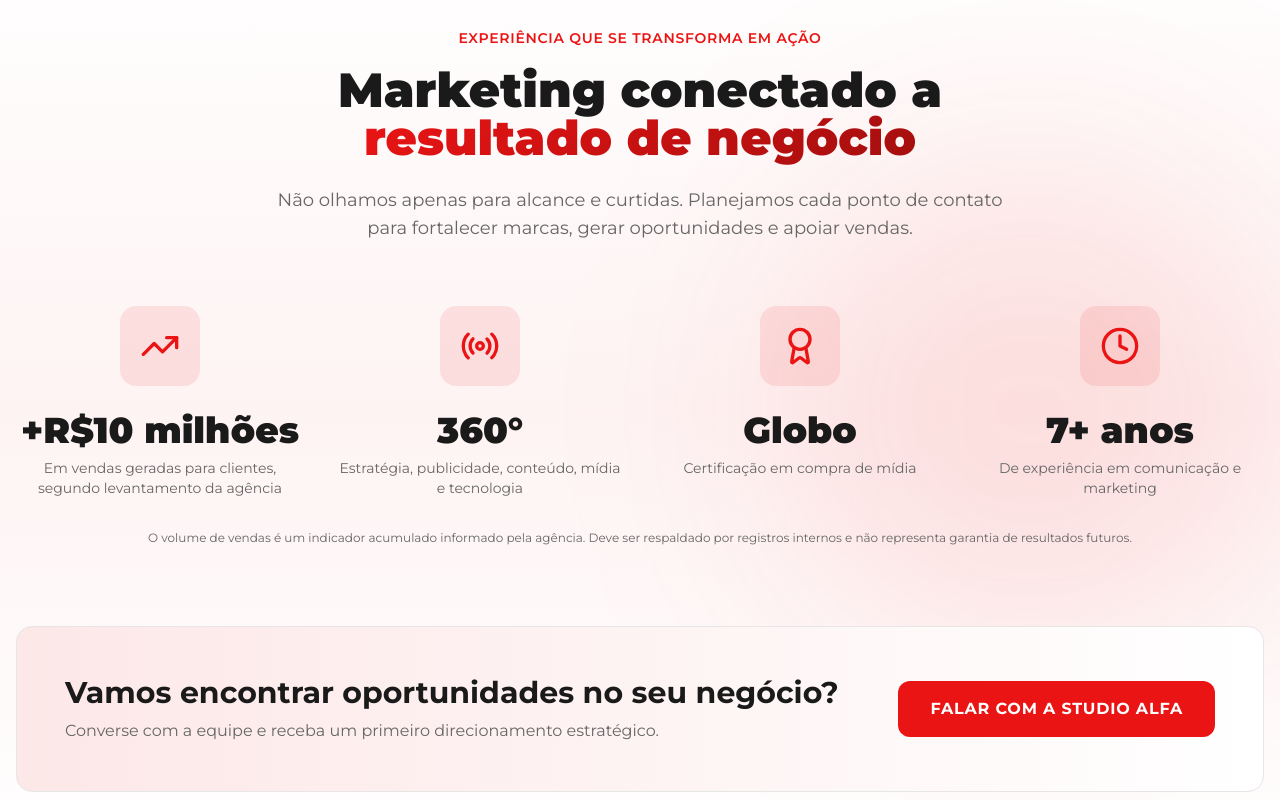
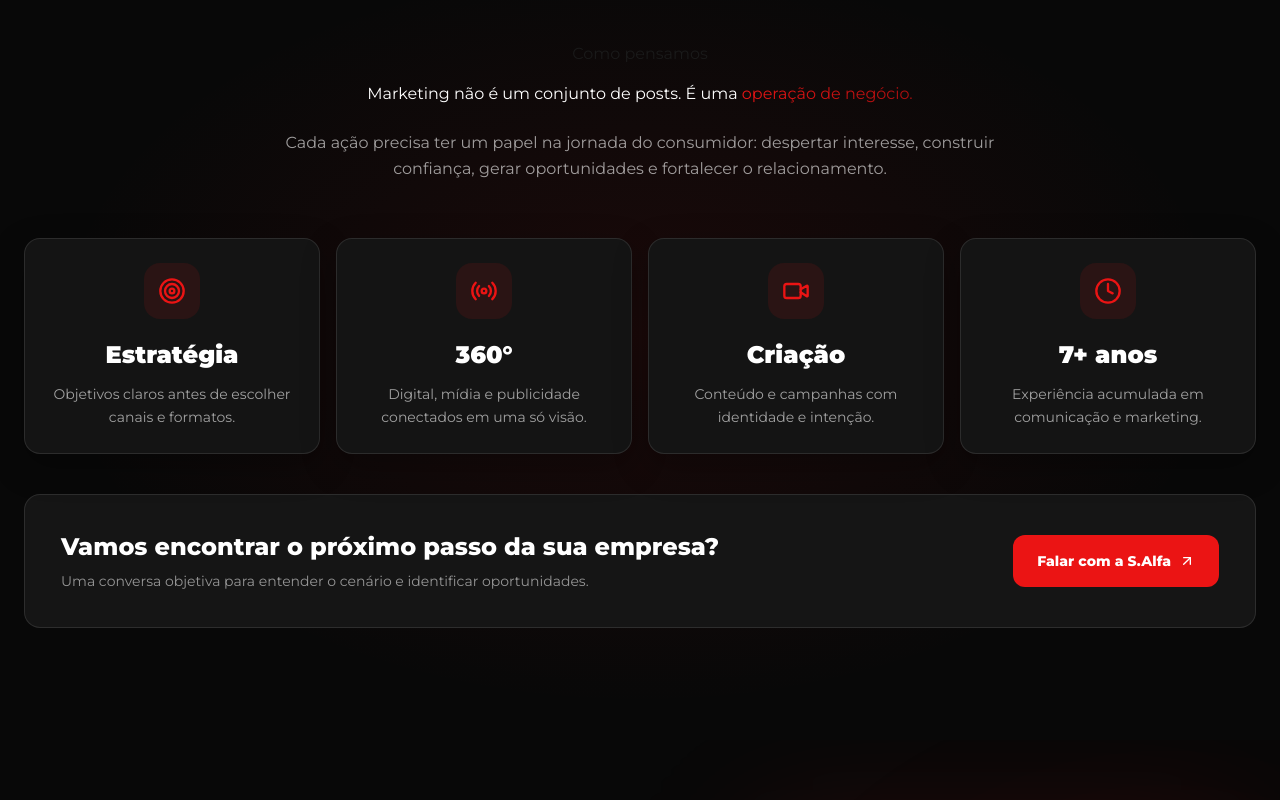
Before and after one commit to studioalfamarketingdigital-dev/studioalfamkt, a React (Vite) app: page / in a window 1280 px wide. Shown: the part 4980-5780 px from the top of the page. Built offline with nearby package versions, Linux system fonts and the light colour scheme; the HTML template or start-up script is replaced by a standard one.

Commit message:
Sincroniza versão atual S.Alfa MKT

```diff
--- a/src/components/Results.tsx
+++ b/src/components/Results.tsx
@@ -1,46 +1,21 @@
-import { TrendingUp, Radio, Award, Clock } from "lucide-react";
+import { Target, Radio, Video, Clock, ArrowUpRight } from "lucide-react";
 
-const stats = [
-  { icon: TrendingUp, value: "+R$10 milhões", label: "Em vendas geradas para clientes, segundo levantamento da agência" },
-  { icon: Radio, value: "360°", label: "Estratégia, publicidade, conteúdo, mídia e tecnologia" },
-  { icon: Award, value: "Globo", label: "Certificação em compra de mídia" },
-  { icon: Clock, value: "7+ anos", label: "De experiência em comunicação e marketing" },
+const pillars = [
+  { icon: Target, value: "Estratégia", label: "Objetivos claros antes de escolher canais e formatos." },
+  { icon: Radio, value: "360°", label: "Digital, mídia e publicidade conectados em uma só visão." },
+  { icon: Video, value: "Criação", label: "Conteúdo e campanhas com identidade e intenção." },
+  { icon: Clock, value: "7+ anos", label: "Experiência acumulada em comunicação e marketing." },
 ];
 
 const Results = () => (
-  <section id="resultados" className="py-24 relative overflow-hidden">
-    <div className="absolute inset-0 bg-gradient-to-b from-background via-primary/5 to-background" />
-    <div className="absolute right-0 top-1/2 -translate-y-1/2 w-[500px] h-[500px] bg-primary/10 rounded-full blur-[120px]" />
-    <div className="container mx-auto px-4 relative z-10">
-      <div className="text-center max-w-3xl mx-auto mb-16">
-        <span className="text-primary font-semibold uppercase tracking-wider text-sm">Experiência que se transforma em ação</span>
-        <h2 className="text-3xl md:text-5xl font-black mt-4 mb-6">Marketing conectado a <span className="text-gradient">resultado de negócio</span></h2>
-        <p className="text-muted-foreground text-lg">Não olhamos apenas para alcance e curtidas. Planejamos cada ponto de contato para fortalecer marcas, gerar oportunidades e apoiar vendas.</p>
+  <section id="resultados" className="relative overflow-hidden bg-[#080808] py-20 sm:py-24 lg:py-28">
+    <div className="pointer-events-none absolute inset-0 bg-[radial-gradient(ellipse_at_50%_50%,hsl(0_82%_52%/.09),transparent_65%)]" />
+    <div className="container relative z-10 mx-auto px-4 sm:px-6">
+      <div className="mx-auto mb-14 max-w-3xl text-center"><span className="section-kicker">Como pensamos</span><h2 className="section-title mt-4 text-white">Marketing não é um conjunto de posts. É uma <span className="text-gradient">operação de negócio.</span></h2><p className="mt-6 text-base leading-relaxed text-white/60">Cada ação precisa ter um papel na jornada do consumidor: despertar interesse, construir confiança, gerar oportunidades e fortalecer o relacionamento.</p></div>
+      <div className="grid gap-4 sm:grid-cols-2 lg:grid-cols-4">
+        {pillars.map((item) => <div key={item.value} className="rounded-2xl border border-white/10 bg-[#141414] p-6 text-center text-white shadow-[0_12px_35px_rgba(0,0,0,.3)]"><div className="mx-auto mb-5 flex h-14 w-14 items-center justify-center rounded-2xl bg-primary/10"><item.icon className="h-7 w-7 text-primary" /></div><h3 className="text-2xl font-black text-white">{item.value}</h3><p className="mt-3 text-sm leading-relaxed text-white/60">{item.label}</p></div>)}
       </div>
-      <div className="grid grid-cols-1 md:grid-cols-2 lg:grid-cols-4 gap-8">
-        {stats.map((stat) => (
-          <div key={stat.label} className="text-center group">
-            <div className="w-20 h-20 rounded-2xl bg-primary/10 flex items-center justify-center mx-auto mb-6 group-hover:glow-red transition-all duration-300">
-              <stat.icon className="w-10 h-10 text-primary" />
-            </div>
-            <p className="text-3xl md:text-4xl font-black text-foreground mb-2">{stat.value}</p>
-            <p className="text-muted-foreground text-sm">{stat.label}</p>
-          </div>
-        ))}
-      </div>
-      <p className="text-center text-xs text-muted-foreground mt-8">O volume de vendas é um indicador acumulado informado pela agência. Deve ser respaldado por registros internos e não representa garantia de resultados futuros.</p>
-      <div className="mt-20 bg-card rounded-2xl p-8 md:p-12 border border-border relative overflow-hidden">
-        <div className="absolute inset-0 bg-gradient-to-r from-primary/10 to-transparent" />
-        <div className="relative z-10 flex flex-col md:flex-row items-center justify-between gap-6">
-          <div>
-            <h3 className="text-2xl md:text-3xl font-bold mb-2">Vamos encontrar oportunidades no seu negócio?</h3>
-            <p className="text-muted-foreground">Converse com a equipe e receba um primeiro direcionamento estratégico.</p>
-          </div>
-          <a href="https://wa.me/5561992380077?text=Olá! Quero conversar sobre oportunidades de crescimento para minha empresa." target="_blank" rel="noopener noreferrer" className="shrink-0">
-            <button className="bg-primary text-primary-foreground font-bold uppercase tracking-wider px-8 py-4 rounded-lg hover:scale-105 transition-transform">Falar com a Studio Alfa</button>
-          </a>
-        </div>
-      </div>
+      <div className="mt-10 flex flex-col items-start justify-between gap-5 rounded-2xl border border-white/10 bg-[#151515] p-7 sm:flex-row sm:items-center sm:p-9"><div><p className="text-xl font-extrabold text-white sm:text-2xl">Vamos encontrar o próximo passo da sua empresa?</p><p className="mt-2 text-sm text-white/55">Uma conversa objetiva para entender o cenário e identificar oportunidades.</p></div><a href="https://wa.me/5561992380077?text=Olá! Quero conversar sobre o marketing da minha empresa." target="_blank" rel="noopener noreferrer" className="inline-flex shrink-0 items-center gap-2 rounded-lg bg-primary px-6 py-4 text-sm font-extrabold text-white transition hover:bg-red-600">Falar com a S.Alfa <ArrowUpRight className="h-4 w-4" /></a></div>
     </div>
   </section>
 );
```
